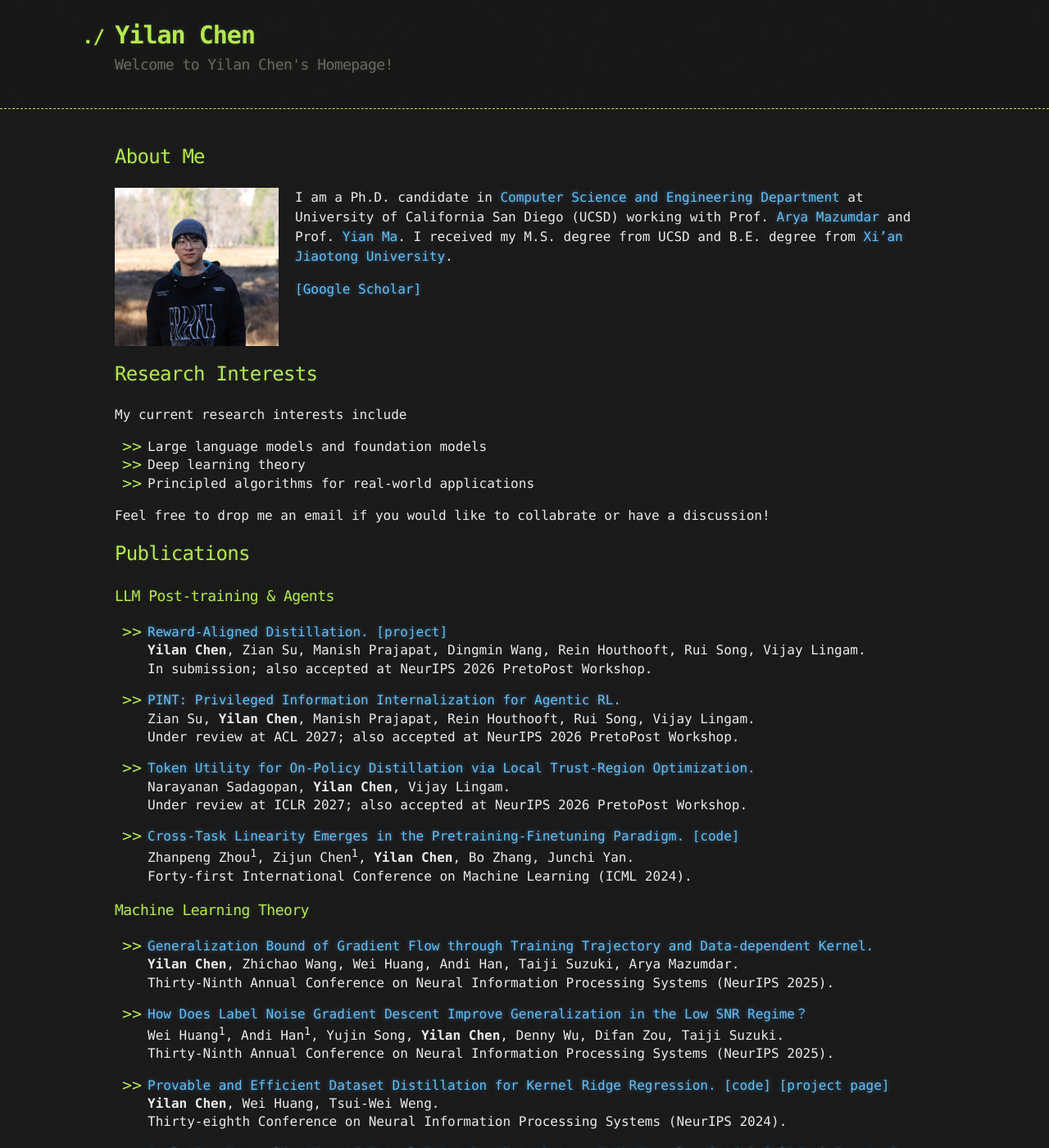
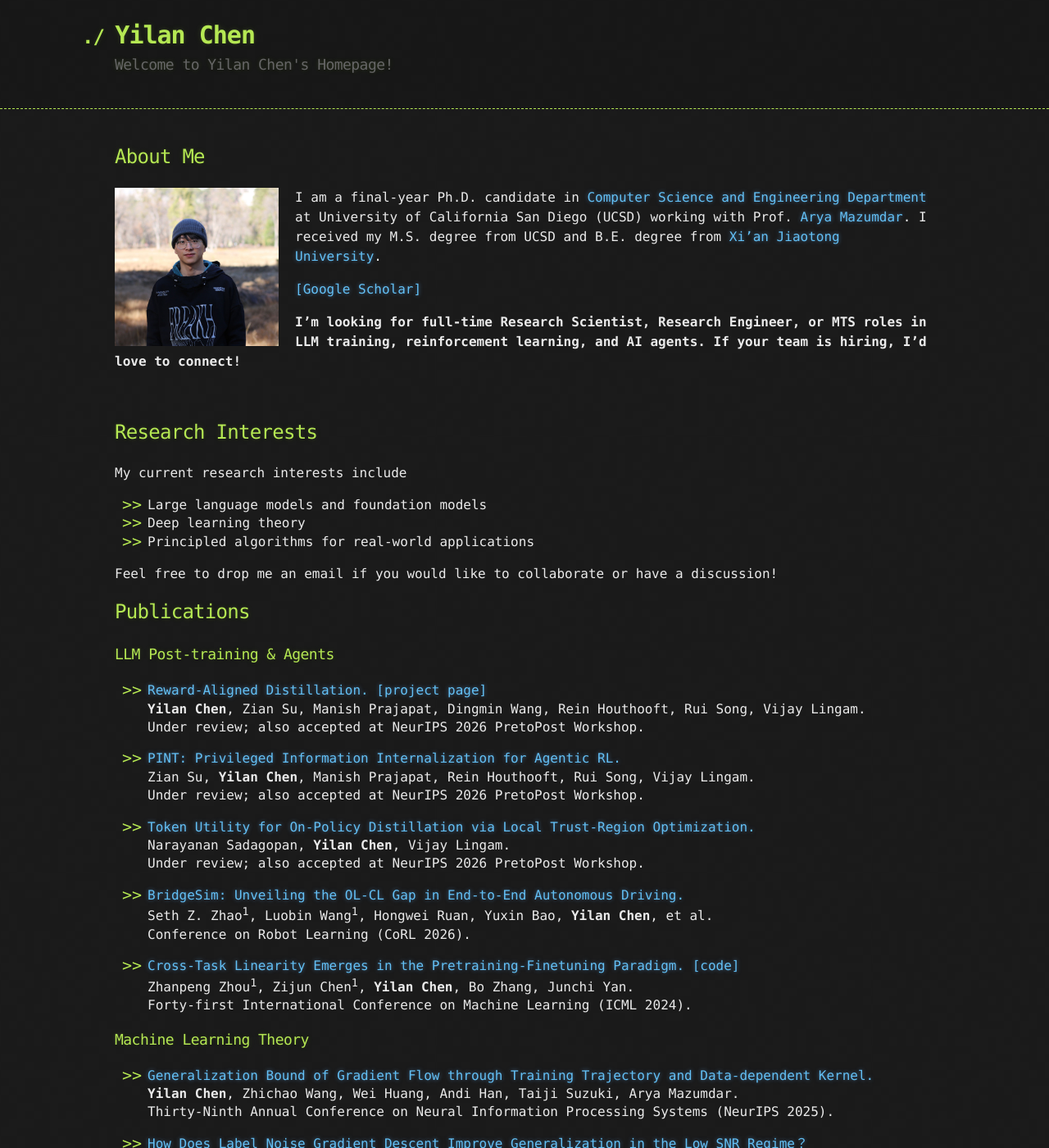
Before and after one commit to yilanchen6/yilanchen6.github.io, a Jekyll site: the page built from index.md, in a window 1280 px wide and 1400 px high. Shown: the whole window at 82% size. Built offline with Jekyll 4.4.1, drawn with Linux system fonts in a browser that asks for light colours; some of the changed text lies outside the part shown.

Commit message:
Update index.md

```diff
--- a/index.md
+++ b/index.md
@@ -16,7 +16,7 @@ https://david-abel.github.io/index.html -->
 </figure> -->
 
 <img src="/images/chenyilan3.jpg" align="left" width="200px" style="margin-right:20px" alt="Yilan's picture" title="Yilan."/>
-I am a Ph.D. candidate in [Computer Science and Engineering Department](https://cse.ucsd.edu/) at University of California San Diego (UCSD) working with Prof. [Arya Mazumdar](https://mazumdar.ucsd.edu/index.html) and Prof. [Yian Ma](https://sites.google.com/view/yianma/home).
+I am a final-year Ph.D. candidate in [Computer Science and Engineering Department](https://cse.ucsd.edu/) at University of California San Diego (UCSD) working with Prof. [Arya Mazumdar](https://mazumdar.ucsd.edu/index.html).
 <!-- I also work closely with Prof. [Taiji Suzuki](https://ibis.t.u-tokyo.ac.jp/suzuki/) at University of Tokyo. -->
 <!-- I'm fortunate to be advised by Prof. [Tsui-Wei (Lily) Weng](https://lilywenglab.github.io/).  -->
 I received my M.S. degree from UCSD and B.E. degree from [Xi'an Jiaotong University](http://en.xjtu.edu.cn/).
@@ -26,7 +26,7 @@ I received my M.S. degree from UCSD and B.E. degree from [Xi'an Jiaotong Univers
 <!-- [[Twitter]](https://twitter.com/yilanchen06)
 [[Zhihu]](https://www.zhihu.com/people/yilan-24-8/posts) -->
 
-
+**I’m looking for full-time Research Scientist, Research Engineer, or MTS roles in LLM training, reinforcement learning, and AI agents. If your team is hiring, I’d love to connect!**
 
 <!-- I am interning at [deep learning theory team](https://aip.riken.jp/labs/generic_tech/deep_learn_theory/) in RIKEN AIP advised by Prof. [Taiji Suzuki](https://ibis.t.u-tokyo.ac.jp/suzuki/) this summer. -->
 
@@ -47,7 +47,7 @@ My current research interests include
 - Deep learning theory
 - Principled algorithms for real-world applications
 
-Feel free to drop me an email if you would like to collabrate or have a discussion!
+Feel free to drop me an email if you would like to collaborate or have a discussion!
 <!-- - Reinforcement learning theory -->
 
 
@@ -56,17 +56,21 @@ Feel free to drop me an email if you would like to collabrate or have a discussi
 ## Publications
 
 ### LLM Post-training & Agents
-- [Reward-Aligned Distillation.](https://arxiv.org/pdf/2610.14572) [[project]](https://reward-aligned-distillation.github.io/)<br>
+- [Reward-Aligned Distillation.](https://arxiv.org/pdf/2610.14572) [[project page]](https://reward-aligned-distillation.github.io/)<br>
 **Yilan Chen**, Zian Su, Manish Prajapat, Dingmin Wang, Rein Houthooft, Rui Song, Vijay Lingam.<br>
-In submission; also accepted at NeurIPS 2026 PretoPost Workshop.
+Under review; also accepted at NeurIPS 2026 PretoPost Workshop.
 
 - [PINT: Privileged Information Internalization for Agentic RL.](https://openreview.net/pdf?id=R1peldcnUL)<br>
 Zian Su, **Yilan Chen**, Manish Prajapat, Rein Houthooft, Rui Song, Vijay Lingam.<br>
-Under review at ACL 2027; also accepted at NeurIPS 2026 PretoPost Workshop.
+Under review; also accepted at NeurIPS 2026 PretoPost Workshop.
 
 - [Token Utility for On-Policy Distillation via Local Trust-Region Optimization.](https://arxiv.org/pdf/2610.18883)<br>
 Narayanan Sadagopan, **Yilan Chen**, Vijay Lingam.<br>
-Under review at ICLR 2027; also accepted at NeurIPS 2026 PretoPost Workshop.
+Under review; also accepted at NeurIPS 2026 PretoPost Workshop.
+
+- [BridgeSim: Unveiling the OL-CL Gap in End-to-End Autonomous Driving.](https://arxiv.org/pdf/2604.10856)<br>
+Seth Z. Zhao<sup>1</sup>, Luobin Wang<sup>1</sup>, Hongwei Ruan, Yuxin Bao, **Yilan Chen**, et al.<br>
+Conference on Robot Learning (CoRL 2026).
 
 - [Cross-Task Linearity Emerges in the Pretraining-Finetuning Paradigm.](https://arxiv.org/pdf/2402.03660.pdf) [[code]](https://github.com/zzp1012/Cross-Task-Linearity) <br>
 Zhanpeng Zhou<sup>1</sup>, Zijun Chen<sup>1</sup>, **Yilan Chen**, Bo Zhang, Junchi Yan.<br>
@@ -191,7 +195,8 @@ Analyzing Generalization of Neural Networks through Loss Path Kernels [[slides]]
 
 ## Professional Service
 - Conference Reviewer: ICML, NeurIPS, ICLR
-<!-- - Journal Reviewer: Journal of Optimization Theory and Applications (JOTA) -->
+- Area Chair: ICLR 2026 DeLTa Workshop
+- Journal Reviewer: Journal of Optimization Theory and Applications (JOTA)
 <!-- - Program Committee: AAAI 2023 Workshop MLmDS -->
 
 
```
Also changed, not shown: other parts of index.md (+1 -1 lines).
